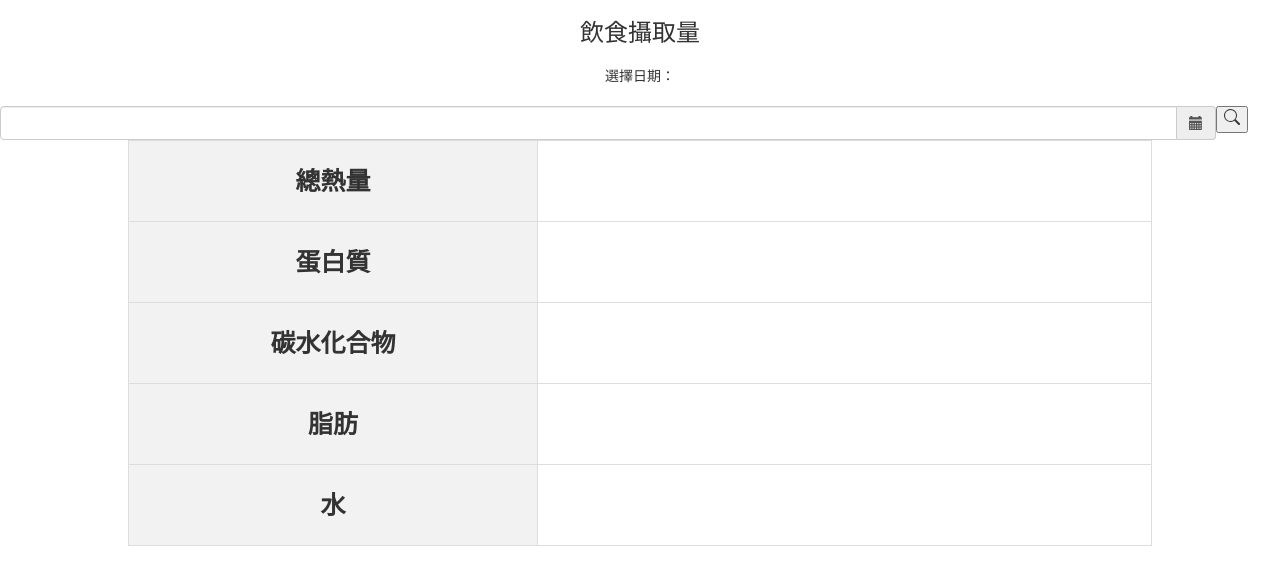
After one commit to Poyi1028/DB_Project, a Flask app: template templates/陳品攸/diet_record.html in a window 1280 px wide. The commit adds this page. Shown: the top 585 px of the page. Run offline with Flask 3, Linux system fonts and the light colour scheme; the template is opened without the code that fills it, so the values that code supplies are empty; some libraries are stand-ins or nearby versions.

Commit message:
Sixth Commit

```diff
--- a/database.sql
+++ b/database.sql
@@ -23,7 +23,7 @@ CREATE TABLE equipment_training_area(
     Trainging_Area VARCHAR(45) NOT NULL
 );
 
-CREATE TABLE equipment_trainging_detail(
+CREATE TABLE equipment_training_detail(
 	Equipment_ID INT NOT NULL PRIMARY KEY,
     Training_Detail VARCHAR(45) NULL DEFAULT NULL
 );
--- /dev/null
+++ b/static/css/diet_record.css
@@ -0,0 +1,51 @@
+.frame{
+    display:flex;
+}
+.head {
+    text-align: center;
+    margin-bottom: 20px;
+}
+.input-group {
+    display: flex;
+    align-items: center;
+    justify-content: center;
+    width: 95%; /* 設置寬度為80% */
+}
+.input-group .form-control {
+    flex: 1; /* 讓輸入框佔據剩餘空間 */
+    margin-right: 5px; /* 給輸入框和圖標之間留一些間距 */
+}
+.input-group-addon {
+    display: flex;
+    align-items: center;
+    justify-content: center;
+    padding: 5px; /* 給圖標一些填充 */
+}
+table {
+    width: 80%; /* 調整表格寬度 */
+    margin: 0 auto; /* 將表格置中 */
+    border-collapse: collapse;
+  }
+  th, td {
+    padding: 10px;
+    text-align: left;
+    border: 1px solid #ddd; /* 添加表格邊框線條 */
+    font-size: 25px;
+    line-height: 320%;
+  }
+  th {
+    background-color: #f2f2f2;
+    width: 40%; /* 調整左欄寬度 */
+
+  }
+  td {
+    width: 60%; /* 調整右欄寬度 */
+  }
+  /* 將第一欄文字右對齊 */
+  .left-column {
+    text-align: center;
+  }
+  #nutrition-table-container {
+    height: 50%;
+    overflow: auto; /* 如果內容溢出，添加滾動條 */
+  }
--- /dev/null
+++ b/templates/陳品攸/diet_record.html
@@ -0,0 +1,82 @@
+<!DOCTYPE html>
+<html lang="en">
+<head>
+    <meta charset="UTF-8">
+    <meta name="viewport" content="width=device-width, initial-scale=1.0">
+    <title>DietRecord</title>
+    <link rel="stylesheet" type ="text/css"  href="/static/css/diet_record.css" />
+    <link href="https://cdn.bootcss.com/bootstrap/3.3.7/css/bootstrap.min.css" rel="stylesheet" />
+    <link href="https://cdn.bootcss.com/bootstrap-datetimepicker/4.17.47/css/bootstrap-datetimepicker.min.css" rel="stylesheet" />
+    <script src="https://cdn.bootcss.com/jquery/3.2.1/jquery.min.js"></script>
+    <script src="https://cdn.bootcss.com/moment.js/2.18.1/moment-with-locales.min.js"></script>
+    <script src="https://cdn.bootcss.com/bootstrap-datetimepicker/4.17.47/js/bootstrap-datetimepicker.min.js"></script>
+
+
+</head>
+<body>
+    <div class="head"><h3>飲食攝取量</h3></div>
+    <div class="head">選擇日期：</div>
+    <div class="frame">
+        <div class="input-group date" id='date1'>
+            <input type="text" class="form-control" />
+            <span class="input-group-addon">
+                <i class="glyphicon glyphicon-calendar"></i>
+            </span>
+        </div>
+        <div>
+        <button>
+          <svg xmlns="http://www.w3.org/2000/svg" width="16" height="16" fill="currentColor" class="bi bi-search" viewBox="0 0 16 16">
+            <path d="M11.742 10.344a6.5 6.5 0 1 0-1.397 1.398h-.001q.044.06.098.115l3.85 3.85a1 1 0 0 0 1.415-1.414l-3.85-3.85a1 1 0 0 0-.115-.1zM12 6.5a5.5 5.5 0 1 1-11 0 5.5 5.5 0 0 1 11 0"/>
+          </svg>
+        </button>
+        </div>
+    </div>
+    <div id="nutrition-table-container">
+        <table>
+            <tr>
+              <th class="left-column">總熱量</th>
+              <td></td>
+            </tr>
+            <tr>
+              <th class="left-column">蛋白質</th>
+              <td></td>
+            </tr>
+            <tr>
+              <th class="left-column">碳水化合物</th>
+              <td></td>
+            </tr>
+            <tr>
+              <th class="left-column">脂肪</th>
+              <td></td>
+            </tr>
+            <tr>
+              <th class="left-column">水</th>
+              <td></td>
+            </tr>
+          </table>
+    </div>
+
+
+
+        <script>
+            $('#date1').datetimepicker({
+              date:null, //一開始輸入框的日期為空
+              format: 'YYYY-MM-DD', //日期的顯示格式
+              locale: moment.locale('zh-tw'), //國別
+              //daysOfWeekDisabled: [0, 6], //隱藏的天數0為周日6為星期六
+              //minDate: moment().add(1,'days'), //顯示最小天數
+              //maxDate: moment().add(31,'days'), //顯示最大天數，30為最大的顯示範圍為一個月為限
+                //disabledDates:
+        //[ //隱藏的日期
+        //moment().add(1,'days'), //前一日
+        //moment().add(2,'days'), //前二日
+                //'2021-10-10', //特別日期
+                //'2021-12-25'
+        //]
+            });
+        </script>
+
+
+
+</body>
+</html>
```
Also changed, not shown: static/css/homepage.css (+0 -14 lines), static/css/record.css (added, +20 -0 lines), templates/陳品攸/homepage.html (+63 -65 lines), templates/陳品攸/homepage1.html (added, +139 -0 lines), templates/陳品攸/record.html (added, +39 -0 lines), templates/陳品攸/workout_record.html (added, +11 -0 lines).
